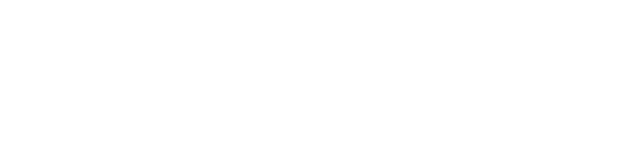
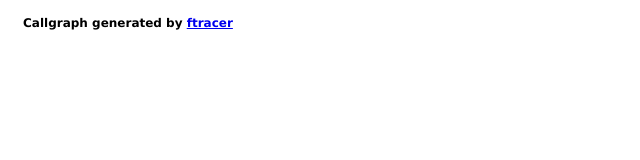
Before and after one commit to finaldie/ftracer, a plain HTML site: page tools/template/html_header.html in a window 1280 px wide. Shown: the whole page, without its empty margins (0-640 px from the left). Drawn offline with Linux system fonts and the light colour scheme.

Commit message:
Add title for html output

```diff
--- a/tools/template/html_header.html
+++ b/tools/template/html_header.html
@@ -91,3 +91,4 @@ function takeAction(e) {
 </head>
 <body>
 <ul onmouseover="resolveSrcMouseover(event);" onmouseout="resolveSrcMouseout(event);" onclick="takeAction(event);">
+<h4>Callgraph generated by <a href=https://github.com/finaldie/ftracer>ftracer</a></h4>
```
